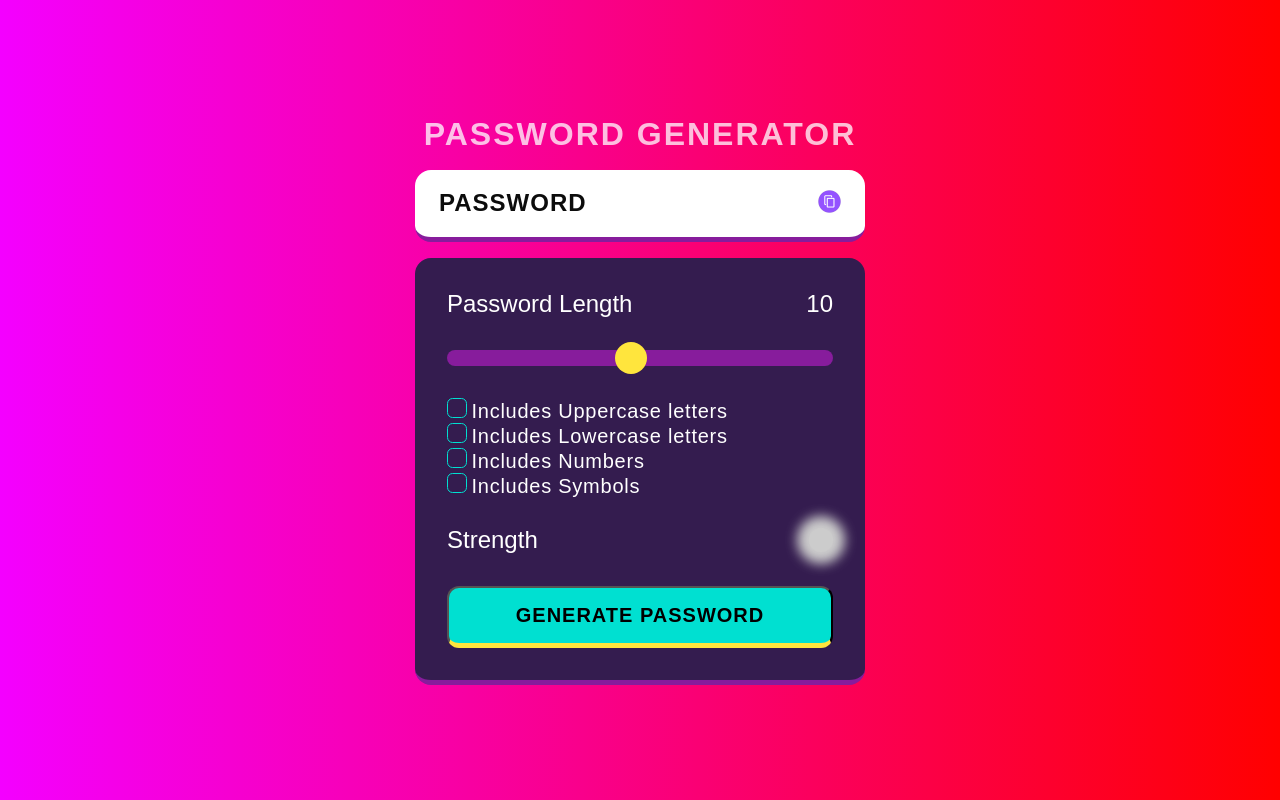
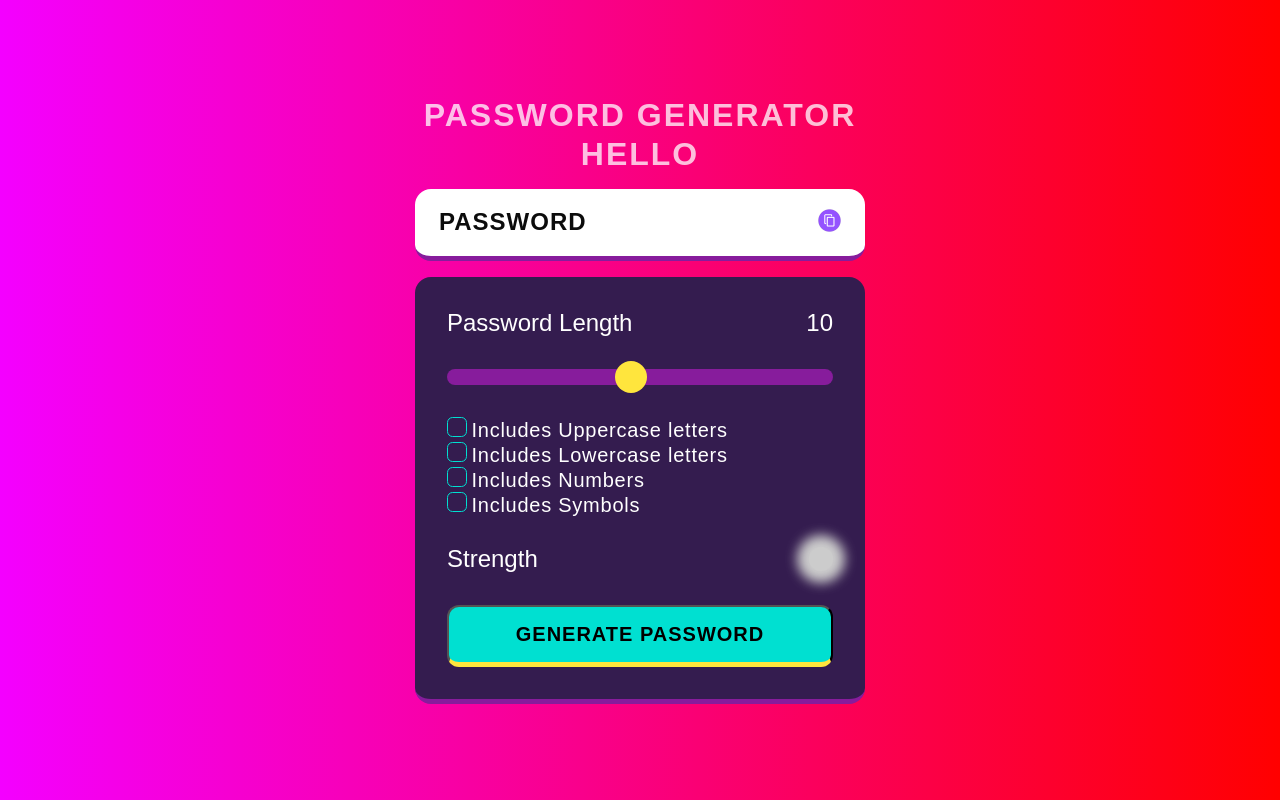
Before and after one commit to mahim-jainn/random_pass_gen, a plain HTML site: page PasswordGenerator/index.html in a window 1280 px wide. Drawn offline with Linux system fonts and the light colour scheme.

Commit message:
added hello

```diff
--- a/PasswordGenerator/index.html
+++ b/PasswordGenerator/index.html
@@ -9,7 +9,7 @@
 <body>
     <div class = "container">
 
-        <h1>Password Generator</h1>
+        <h1>Password Generator hello</h1>
 
         <div class = "display-container">
 
```
